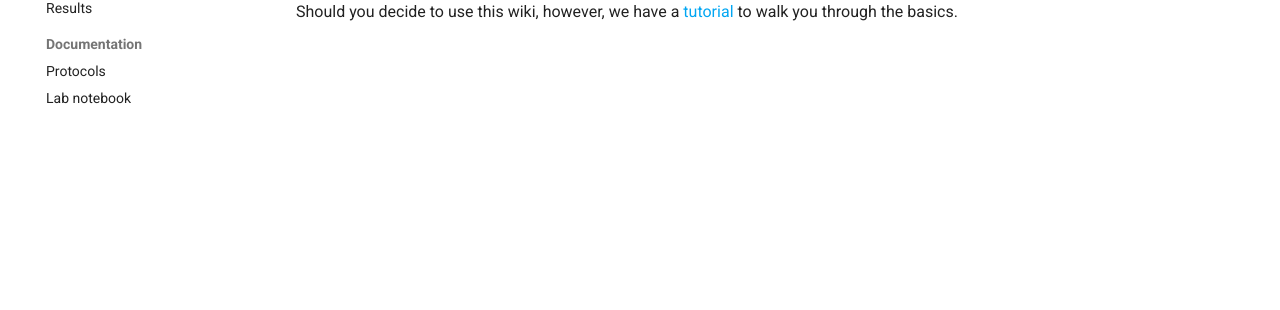
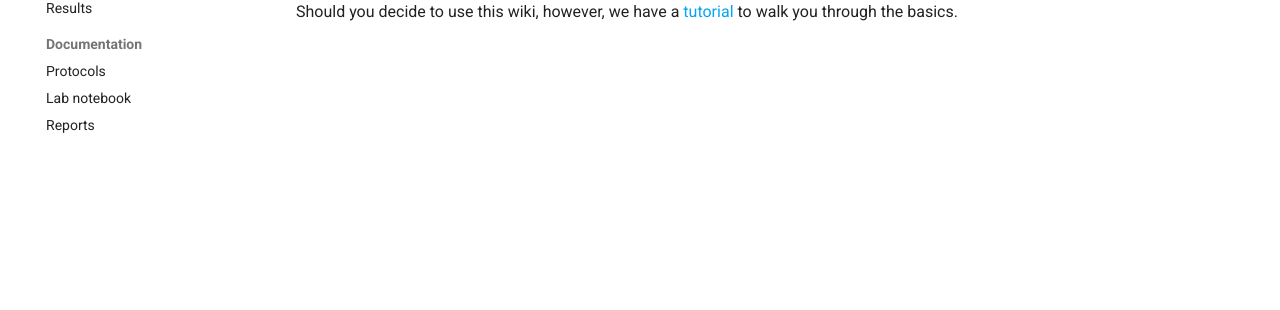
Before and after one commit to idec-teams/2022_HUST-China, an MkDocs documentation site: the page built from docs/index.md, in a window 1280 px wide. Shown: the part 273-583 px from the top of the page. Built offline with MkDocs 1.6.1 and Material for MkDocs 9.7.7, drawn with Linux system fonts in a browser that asks for light colours; comment, search, counter and statistics services are not loaded.

Commit message:
Update mkdocs.yml

```diff
--- a/mkdocs.yml
+++ b/mkdocs.yml
@@ -48,3 +48,4 @@ nav:
   - Documentation:
       - Protocols: documentation/protocols.md
       - Lab notebook: documentation/notebook.md
+      - Reports: documentation/reports.md
```
